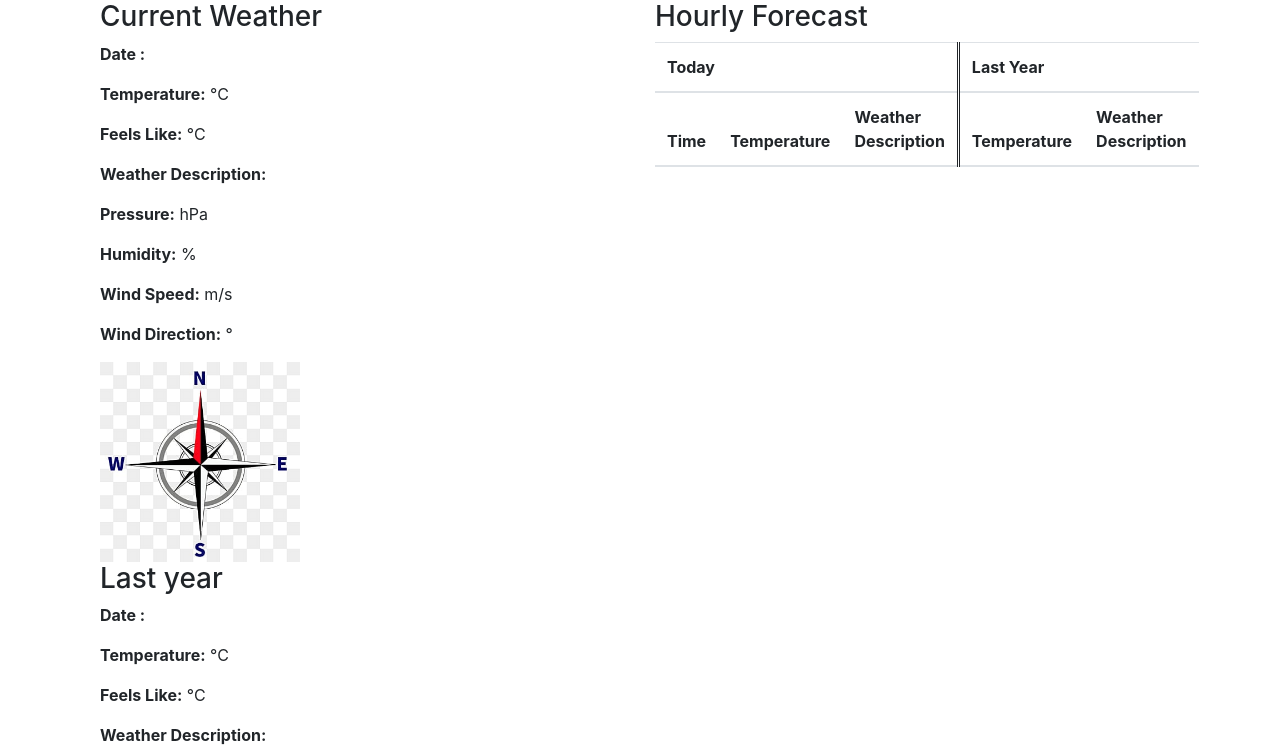
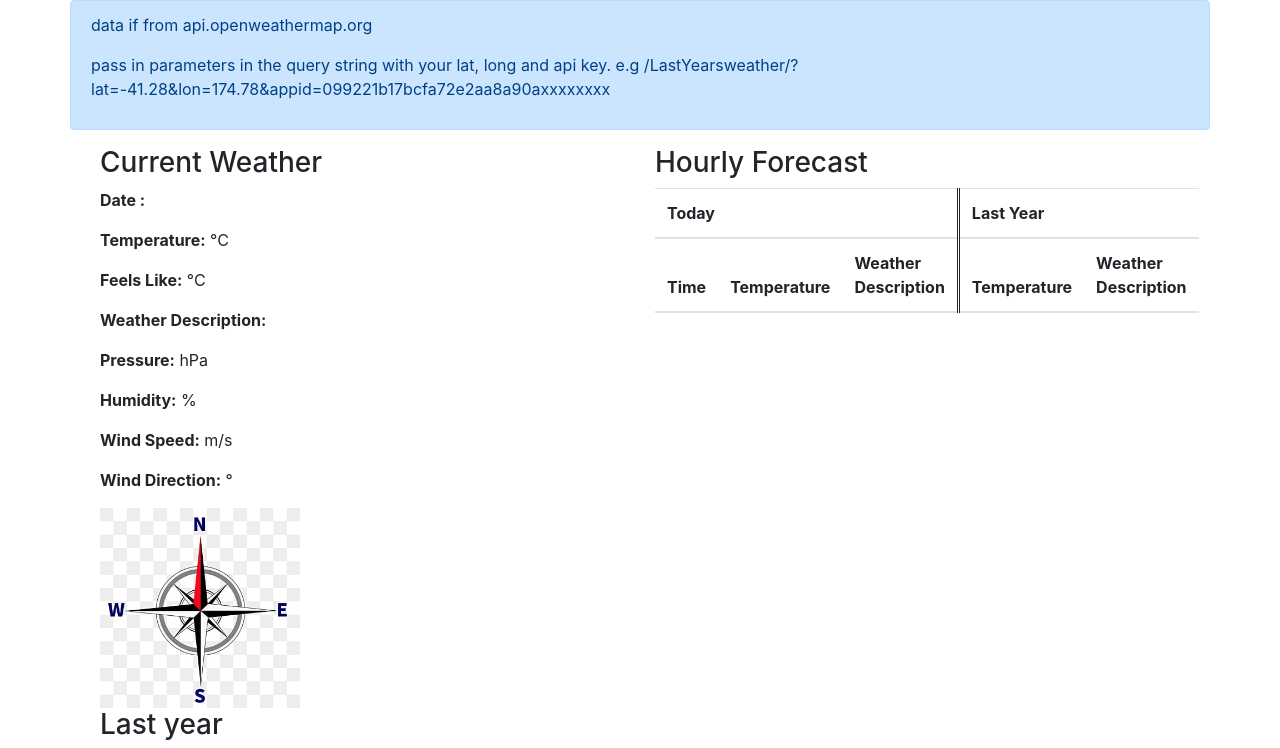
Before and after one commit to DanielLordMA/LastYearsweather, a plain HTML site: page index.html in a window 1280 px wide. Shown: the top 748 px of the page. Drawn offline with nearby package versions, Linux system fonts and the light colour scheme; no server answers.

Commit message:
Add files via upload

```diff
--- a/index.html
+++ b/index.html
@@ -27,6 +27,17 @@
 </head>
 <body>
     <div class="container">
+   <div class="row">
+	<div id="alert" class="alert alert-primary" role="alert">
+		 <p>
+		 data if from api.openweathermap.org
+		 </p>
+		 <p>
+		 pass in parameters in the query string with your lat, long and api key.
+		 e.g  /LastYearsweather/?lat=-41.28&lon=174.78&appid=099221b17bcfa72e2aa8a90axxxxxxxx
+		 </p>
+	</div>
+   </div>
         <div class="row">
             <div class="col-md-6">
                 <div id="current" class="col">
@@ -87,6 +98,12 @@
         var lat = urlParams.get('lat')//-41.28;
         var lon = urlParams.get('lon')// 174.78;
         var appid = urlParams.get('appid')// =""
+
+		if(lat && lon && appid){
+		$("alert").hide();
+		}
+
+
 
         var lastYear = Math.floor(new Date().getTime() / 1000.0) - 31449575;
         //1681533859
```
